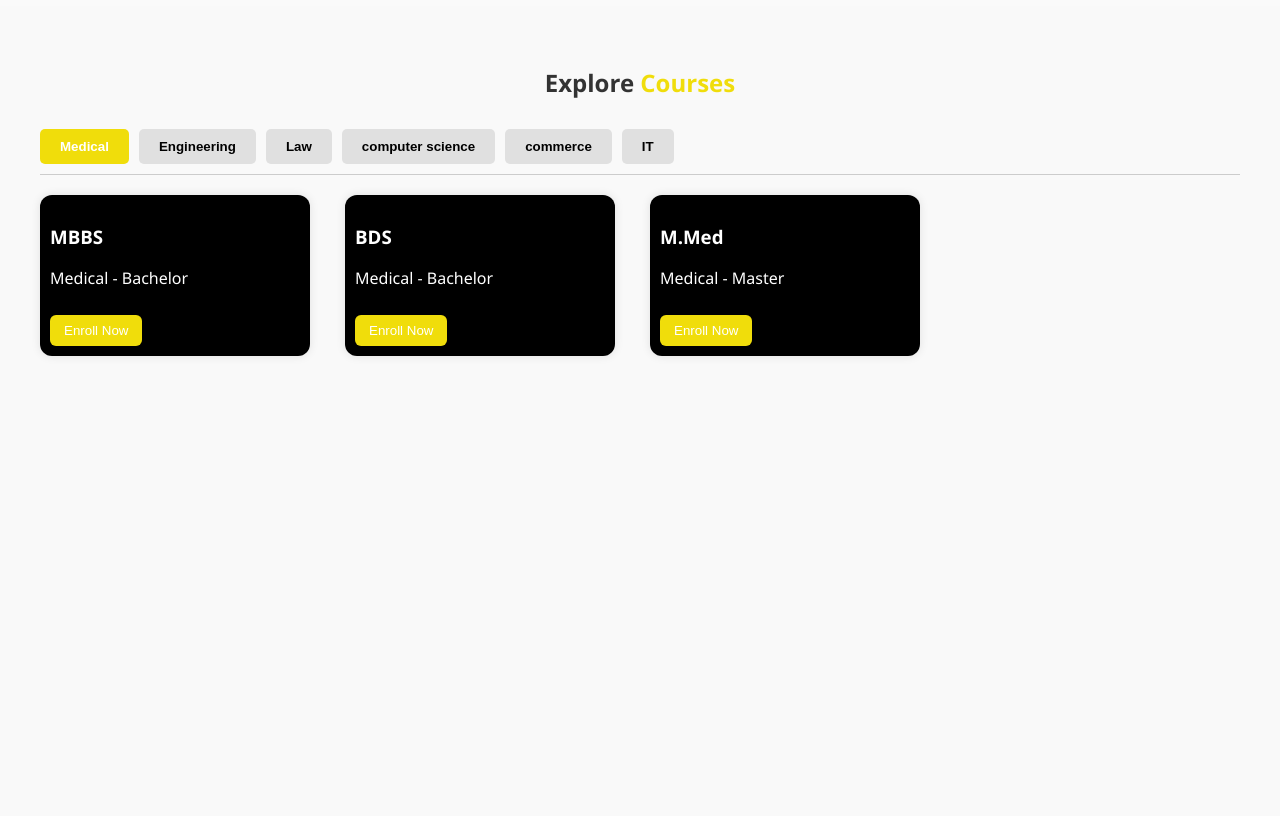
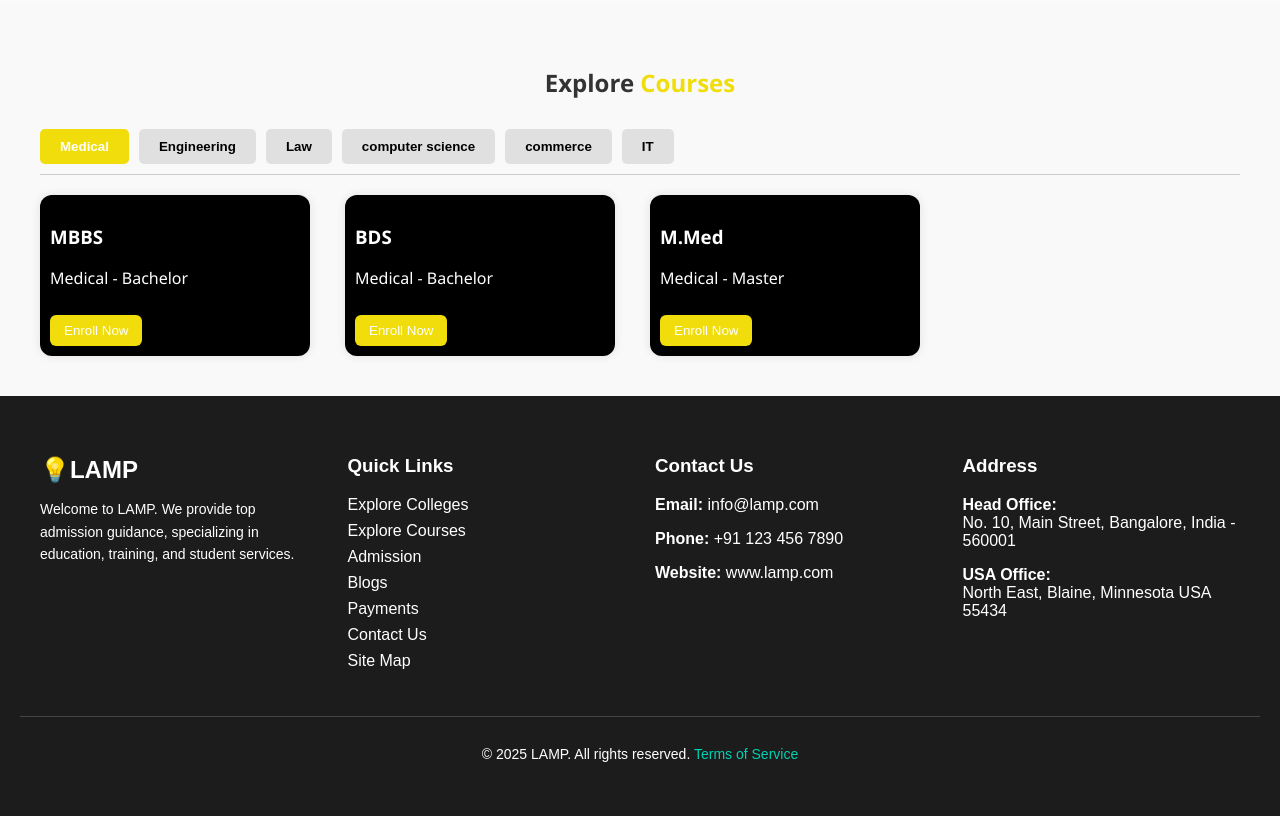
Before and after one commit to mohammed-aladni/project, a plain HTML site: page index.html in a window 1280 px wide. Shown: the part 1524-2340 px from the top of the page. Before the commit the page ends 1920 px from the top, so only its background shows below. Drawn offline with Linux system fonts and the light colour scheme.

Commit message:
making a footer section

```diff
--- a/index.html
+++ b/index.html
@@ -121,6 +121,47 @@
 
 
 
+  <footer class="footer">
+    <div class="footer-container">
+      <div class="footer-about">
+        <h2><span class="logo-icon">💡</span>LAMP</h2>
+        <p>
+          Welcome to LAMP. We provide top admission guidance, specializing in education, training, and student services.
+        </p>
+
+      </div>
+
+      <div class="footer-links">
+        <h3>Quick Links</h3>
+        <ul>
+          <li><a href="#">Explore Colleges</a></li>
+          <li><a href="#">Explore Courses</a></li>
+          <li><a href="#">Admission</a></li>
+          <li><a href="#">Blogs</a></li>
+          <li><a href="#">Payments</a></li>
+          <li><a href="#">Contact Us</a></li>
+          <li><a href="#">Site Map</a></li>
+        </ul>
+      </div>
+
+      <div class="footer-contact">
+        <h3>Contact Us</h3>
+        <p><strong>Email:</strong> info@lamp.com</p>
+        <p><strong>Phone:</strong> +91 123 456 7890</p>
+        <p><strong>Website:</strong> www.lamp.com</p>
+      </div>
+
+      <div class="footer-address">
+        <h3>Address</h3>
+        <p><strong>Head Office:</strong> <br> No. 10, Main Street, Bangalore, India - 560001</p>
+        <p><strong>USA Office:</strong> <br> North East, Blaine, Minnesota USA 55434</p>
+      </div>
+    </div>
+
+    <div class="footer-bottom">
+      <p>&copy; 2025 LAMP. All rights reserved. <a href="#">Terms of Service</a></p>
+    </div>
+  </footer>
 
 
 
--- a/styles.css
+++ b/styles.css
@@ -311,3 +311,82 @@ body {
     margin-top: 10px;
     cursor: pointer;
   }
+
+
+
+
+
+
+
+
+
+  .footer {
+    background-color: #1c1c1c;
+    color: white;
+    padding: 40px 20px;
+    font-family: Arial, sans-serif;
+}
+
+.footer-container {
+    display: flex;
+    flex-wrap: wrap;
+    justify-content: space-between;
+    gap: 30px;
+    max-width: 1200px;
+    margin: auto;
+}
+
+.footer-about,
+.footer-links,
+.footer-contact,
+.footer-address {
+    flex: 1 1 220px;
+}
+
+.footer-about h2 {
+    font-size: 24px;
+    margin-bottom: 10px;
+}
+
+.footer-about p {
+    font-size: 14px;
+    line-height: 1.6;
+}
+
+.social-icons img {
+    width: 24px;
+    margin-right: 10px;
+    margin-top: 10px;
+    vertical-align: middle;
+}
+
+.footer-links ul {
+    list-style: none;
+    padding: 0;
+}
+
+.footer-links ul li {
+    margin-bottom: 8px;
+}
+
+.footer-links ul li a {
+    text-decoration: none;
+    color: white;
+}
+
+.footer-links ul li a:hover {
+    text-decoration: underline;
+}
+
+.footer-bottom {
+    text-align: center;
+    margin-top: 30px;
+    border-top: 1px solid #444;
+    padding-top: 15px;
+    font-size: 14px;
+}
+
+.footer-bottom a {
+    color: #00d1b2;
+    text-decoration: none;
+}
```
